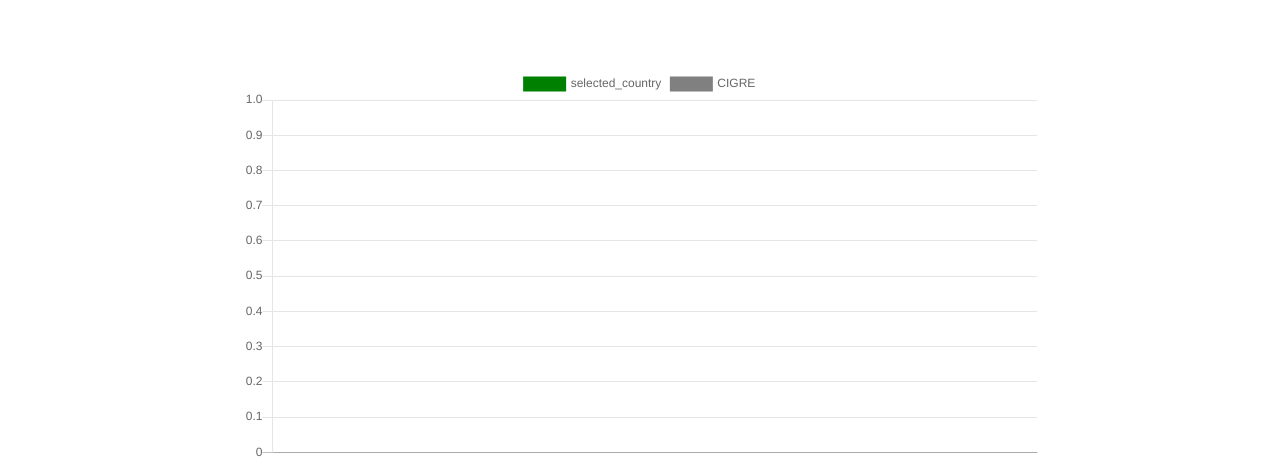
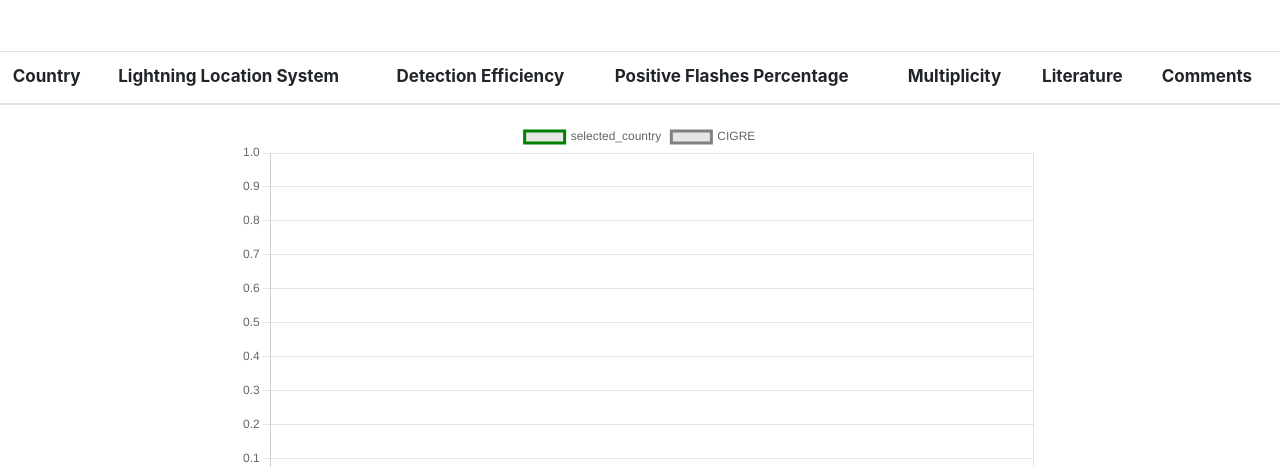
Before and after one commit to MargChatz/Thesis_webapp, a Flask app: template templates/index.html in a window 1280 px wide. Shown: the part 60-527 px from the top of the page. Run offline with Flask 2, Linux system fonts and the light colour scheme; the template is opened without the code that fills it, so the values that code supplies are empty; some libraries are stand-ins or nearby versions.

Commit message:
Fixes charts scales, table of parameters and adds citation as a link

```diff
--- a/templates/base.html
+++ b/templates/base.html
@@ -9,7 +9,9 @@
     <link rel="stylesheet" href="https://cdn.jsdelivr.net/npm/bootstrap@4.5.3/dist/css/bootstrap.min.css" integrity="sha384-TX8t27EcRE3e/ihU7zmQxVncDAy5uIKz4rEkgIXeMed4M0jlfIDPvg6uqKI2xXr2" crossorigin="anonymous">
 
     <title>Lightning Current Distribution</title>
-    <script src="https://cdnjs.cloudflare.com/ajax/libs/Chart.js/2.9.4/Chart.js"></script>
+    <!-- <script src="https://cdnjs.cloudflare.com/ajax/libs/Chart.js/2.9.4/Chart.js"></script> -->
+
+    <script src=https://cdn.jsdelivr.net/npm/chart.js@3.7.1/dist/chart.min.js></script>
 
 </head>
 
--- a/templates/index.html
+++ b/templates/index.html
@@ -16,10 +16,13 @@
     <table class="table table-striped">
         <thead id="table_head" class="font-weight-bold" >
             <tr>
-                <!-- <th scope="col"></th>
-                <th scope="col" ></th>
-                <th scope="col"></th>
-                <th scope="col"></th> -->
+                <th >Country</th>
+                <th >Lightning Location System</th>
+                <th >Detection Efficiency</th>
+                <th >Positive Flashes Percentage</th>
+                <th >Multiplicity</th>
+                <th >Literature</th>
+                <th >Comments</th>
             </tr>
         </thead>
 
@@ -62,38 +65,53 @@
         //console.log("works")
         var tableData = JSON.parse('{{ table_data | tojson | safe }}');
         //alert(Object.keys(mydata));
+        console.log(tableData);
         var dataKeys = Object.keys(tableData);
         var dataValues = Object.values(tableData);
        // alert(dataKeys);
 
 
-        var tableHead = document.getElementById("table_head");
-        var fisrtRow = tableHead.insertRow(tableData.length);
+        // var tableHead = document.getElementById("table_head");
+        // var fisrtRow = tableHead.insertRow(tableData.length);
 
-        for (var i = 0; i < dataKeys.length; i++){
-            // if (i == 0){
-            //     cell = fisrtRow.insertCell(i);
-            //     cell.innerHTML = null;
-            // }
-            cell = fisrtRow.insertCell(i);
-            cell.innerHTML = dataKeys[i];
-        }
+        // for (var i = 0; i < dataKeys.length; i++){
+        //     // if (i == 0){
+        //     //     cell = fisrtRow.insertCell(i);
+        //     //     cell.innerHTML = null;
+        //     // }
+        //     console.log(i);
+        //     cell = fisrtRow.insertCell(i);
+        //     //cell.innerHTML = dataKeys[i];
+        // }
 
 
         var tableBody = document.getElementById("table_body");
         var secondRow = tableBody.insertRow(tableData.length);
 
-        for (var i = 0; i < dataValues.length; i++){
+        // for (var i = 1; i < dataValues.length; i++){
+        //     cell = secondRow.insertCell(i);
+        //     cell.innerHTML = dataValues[i];
+        // }
+        var data_array = [tableData["country"],tableData["LLS"],
+                        tableData["DE"],
+                        tableData["percentage"],
+                        tableData["multiplicity"],
+                        tableData["literature"],
+                        tableData["comments"]
+                        ];
+
+            for (var i = 0; i < dataValues.length-1; i++){
             cell = secondRow.insertCell(i);
-            cell.innerHTML = dataValues[i];
-        }
-        // var data_array = [table_data["country"],table_data["LLS"],
-        //                 table_data["DE"], table_data["LA"],
-        //                 table_data["percentage"], table_data["multiplicity"],
-        //                 table_data["comments"], table_data["literature"]
-        //                 ];
 
 
+            if (i == dataValues.length-3)
+            {
+                console.log(data_array[i]);
+                cell.innerHTML = '<a href='+ data_array[i] +'>link</a>';
+                console.log(cell.innerHTML);
+            }
+            else{cell.innerHTML = data_array[i];}
+        }
 
 
         // var cell_0 = newRow.insertCell(0);
@@ -109,11 +127,11 @@
     <script>
         //console.log("works")
         var graph_data = JSON.parse('{{ graph_data | tojson | safe }}');
+        const labels = graph_data.xs;
 
         var myChart = new Chart("positiveChart", {
             type: "line",
             data:{
-                labels: graph_data.xs,
                 datasets: [{
                     label: 'selected_country',
                     data: graph_data.graph_values_p,
@@ -127,7 +145,26 @@
                     fill: false
                 }]
             },
-            options: {}
+            options: {
+                scales: {
+                    xAxes: {
+                        type: "linear",
+                        labels: graph_data.xs,
+
+                        ticks:{
+                            //autoSkip: true,
+                            stepSize: 10,
+                            max: 200,
+                            min: 0,
+                            // callback: function (val, index) {
+                            //     if(index % 30 === 0){
+                            //         return index
+                            //     }
+                            // },
+                        }
+                    }
+                }
+            }
         });
 
         //negative strikes graph
@@ -149,7 +186,26 @@
                     fill: false
                 }]
             },
-            options: {}
+            options: {
+                scales: {
+                    xAxes: {
+                        type: "linear",
+                        labels: graph_data.xs,
+
+                        ticks:{
+                            //autoSkip: true,
+                            stepSize: 10,
+                            max: 200,
+                            min: 0,
+                            // callback: function (val, index) {
+                            //     if(index % 30 === 0){
+                            //         return index
+                            //     }
+                            // },
+                        }
+                    }
+                }
+            }
         });
 
         csvFileData = graph_data.csv_data_p
```
Also changed, not shown: database.db.
